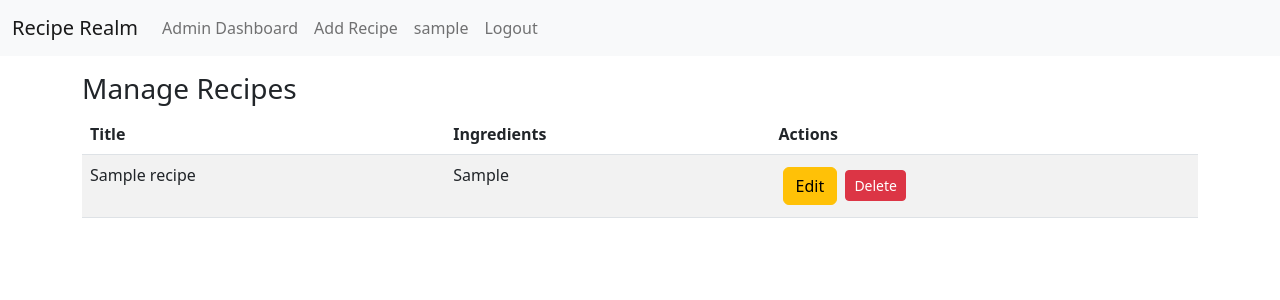
After one commit to nick-neely/Recipe-Realm, a Flask app: page /admin/recipes in a window 1280 px wide. The commit adds this page. Shown: the top 300 px of the page. Run offline with Flask 3, Linux system fonts and the light colour scheme; a user stored in the database is signed in; tables that the repository leaves empty hold one stand-in row (values such as "Sample post").

Commit message:
Added an admin dashboard

```diff
--- a/app.py
+++ b/app.py
@@ -2,11 +2,12 @@ import os
 import secrets
 from dotenv import load_dotenv
 from PIL import Image
+from functools import wraps
 from flask import Flask, abort, render_template, url_for, flash, redirect, request
 from flask_migrate import Migrate
 from flask_bcrypt import Bcrypt
 from flask_login import LoginManager, login_user, logout_user, login_required, current_user
-from forms import RegistrationForm, LoginForm, RecipeForm, CommentForm, ProfileForm, RatingForm
+from forms import RegistrationForm, LoginForm, RecipeForm, CommentForm, ProfileForm, RatingForm, AdminEditRecipeForm
 from models import db, User, Recipe, Comment, Rating
 
 def save_picture(form_picture):
@@ -58,6 +59,15 @@ login_manager.login_view = 'login'
 
 migrate = Migrate(app, db)
 
+def admin_required(f):
+    @wraps(f)
+    def decorated_function(*args, **kwargs):
+        if not current_user.is_authenticated or not current_user.is_admin:
+            flash('You do not have admin access.', 'danger')
+            return redirect(url_for('home'))
+        return f(*args, **kwargs)
+    return decorated_function
+
 @login_manager.user_loader
 def load_user(user_id):
     return User.query.get(int(user_id))
@@ -78,10 +88,6 @@ def home():
             avg_ratings[recipe.id] = sum(ratings) / len(ratings)
 
     return render_template('home.html', recipes=recipes, avg_ratings=avg_ratings)
-
-
-
-
 
 @app.route('/add_recipe', methods=['GET', 'POST'])
 @login_required
@@ -242,6 +248,73 @@ def edit_profile(username):
 
     return render_template('edit_profile.html', form=form)
 
+@app.route('/admin/dashboard')
+@admin_required
+def admin_dashboard():
+    users = User.query.all()
+    recipes = Recipe.query.all()
+    return render_template('admin_dashboard.html', users=users, recipes=recipes)
+
+@app.route('/admin/users', methods=['GET', 'POST'])
+@admin_required
+def manage_users():
+    users = User.query.all()
+    return render_template('admin_users.html', users=users)
+
+@app.route('/admin/user/<int:user_id>/delete', methods=['POST'])
+@admin_required
+def delete_user(user_id):
+    user = User.query.get(user_id)
+    if not user:
+        flash('User not found.', 'danger')
+        return redirect(url_for('manager_users'))
+    db.session.delete(user)
+    db.session.commit()
+    flash('User deleted successfully.', 'success')
+    return redirect(url_for('manager_users'))
+
+@app.route('/admin/recipes', methods=['GET', 'POST'])
+@admin_required
+def manage_recipes():
+    recipes = Recipe.query.all()
+    return render_template('admin_recipes.html', recipes=recipes)
+
+@app.route('/admin/recipe/<int:recipe_id>/delete', methods=['POST'])
+@admin_required
+def admin_delete_recipe(recipe_id):
+    recipe = Recipe.query.get(recipe_id)
+    if not recipe:
+        flash('Recipe not found.', 'danger')
+        return redirect(url_for('admin_recipes'))
+    db.session.delete(recipe)
+    db.session.commit()
+    flash('Recipe deleted successfully.', 'success')
+    return redirect(url_for('admin_recipes'))
+
+@app.route('/admin/recipe/<int:recipe_id>/edit', methods=['GET', 'POST'])
+@admin_required
+def admin_edit_recipe(recipe_id):
+    recipe = Recipe.query.get_or_404(recipe_id)
+    form = AdminEditRecipeForm()
+
+    if form.validate_on_submit():
+        recipe.title = form.title.data
+        recipe.ingredients = form.ingredients.data
+        recipe.steps = form.steps.data
+        # ... any other fields you want to be editable ...
+
+        db.session.commit()
+        flash('Recipe has been updated!', 'success')
+        return redirect(url_for('admin_dashboard'))
+
+    elif request.method == 'GET':
+        form.title.data = recipe.title
+        form.ingredients.data = recipe.ingredients
+        form.steps.data = recipe.steps
+        # ... any other fields ...
+
+    return render_template('admin_edit_recipe.html', form=form, recipe=recipe)
+
 
 if __name__ == '__main__':
     app.run(debug=True)
--- a/forms.py
+++ b/forms.py
@@ -47,3 +47,6 @@ class ProfileForm(FlaskForm):
 class RatingForm(FlaskForm):
     rating_value = SelectField('Rating', choices=[(1, '1 - Poor'), (2, '2 - Fair'), (3, '3 - Good'), (4, '4 - Very Good'), (5, '5 - Excellent')], coerce=int)
     submit = SubmitField('Submit Rating')
+
+class AdminEditRecipeForm(RecipeForm):
+    pass  # For now, we'll just inherit everything from RecipeForm.
--- a/models.py
+++ b/models.py
@@ -13,6 +13,8 @@ class User(db.Model, UserMixin):
     comments = db.relationship('Comment', backref='user', lazy=True)  # Added backref to the Comment model
     bio = db.Column(db.String(500), nullable=True)
     profile_picture = db.Column(db.String(20), nullable=False, default='default.jpg')
+    is_admin = db.Column(db.Boolean, default=False)
+
 
 
 class Rating(db.Model):
--- /dev/null
+++ b/templates/admin_recipes.html
@@ -0,0 +1,29 @@
+{% extends 'layout.html' %}
+
+{% block content %}
+<h3>Manage Recipes</h3>
+
+<table class="table table-striped">
+    <thead>
+        <tr>
+            <th>Title</th>
+            <th>Ingredients</th>
+            <th>Actions</th>
+        </tr>
+    </thead>
+    <tbody>
+        {% for recipe in recipes %}
+        <tr>
+            <td>{{ recipe.title }}</td>
+            <td>{{ recipe.ingredients }}</td>
+            <td>
+                <a href="{{ url_for('admin_edit_recipe', recipe_id=recipe.id) }}" class="btn btn-warning m-1">Edit</a>
+                <form action="{{ url_for('admin_delete_recipe', recipe_id=recipe.id) }}" method="post" class="d-inline">
+                    <button type="submit" class="btn btn-danger btn-sm">Delete</button>
+                </form>
+            </td>
+        </tr>
+        {% endfor %}
+    </tbody>
+</table>
+{% endblock %}
--- a/templates/layout.html
+++ b/templates/layout.html
@@ -37,18 +37,17 @@
           <div class="collapse navbar-collapse" id="navbarNav">
               <ul class="navbar-nav ml-auto">
                   {% if current_user.is_authenticated %}
+                  <!-- Add Admin Dashboard link if user is an admin -->
+                  {% if current_user.is_admin %}
                   <li class="nav-item">
-              <a class="nav-link" href="{{ url_for('add_recipe') }}"
-                >Add Recipe</a
-              >
+                      <a class="nav-link" href="{{ url_for('admin_dashboard') }}">Admin Dashboard</a>
                   </li>
                   <li class="nav-item">
-              <a
-                class="nav-link"
-                href="{{ url_for('user_profile', username=current_user.username) }}"
-              >
-                {{ current_user.username }}
-              </a>
+                      <a class="nav-link" href="{{ url_for('add_recipe') }}">Add Recipe</a>
+                  </li>
+                  {% endif %}
+                  <li class="nav-item">
+                      <a class="nav-link" href="{{ url_for('user_profile', username=current_user.username) }}">{{ current_user.username }}</a>
                   </li>
                   <li class="nav-item">
                       <a class="nav-link" href="{{ url_for('logout') }}">Logout</a>
@@ -65,6 +64,7 @@
           </div>
       </div>
   </nav>
+
 
     <div class="container mt-3">
       {% with messages = get_flashed_messages(with_categories=true) %} {% if
```
Also changed, not shown: migrations/versions/45b57ba1a48a_initial_migration.py (deleted, +0 -70 lines), migrations/versions/824e3d79a8a0_initial_migration.py (added, +32 -0 lines), templates/admin_dashboard.html (added, +37 -0 lines), templates/admin_edit_recipe.html (added, +19 -0 lines), templates/admin_users.html (added, +28 -0 lines). Lines whose indentation alone changed are shown as unchanged.
